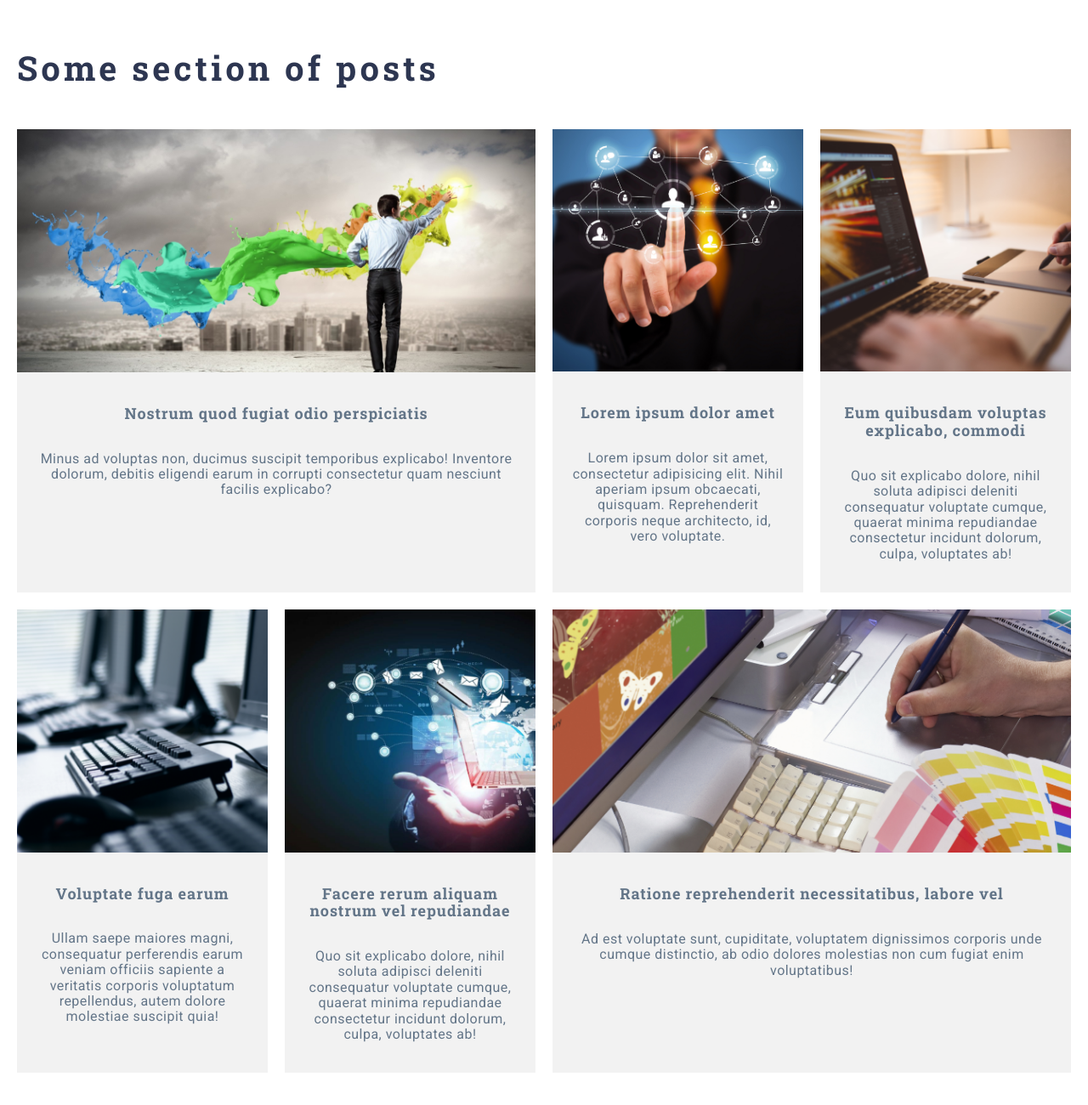
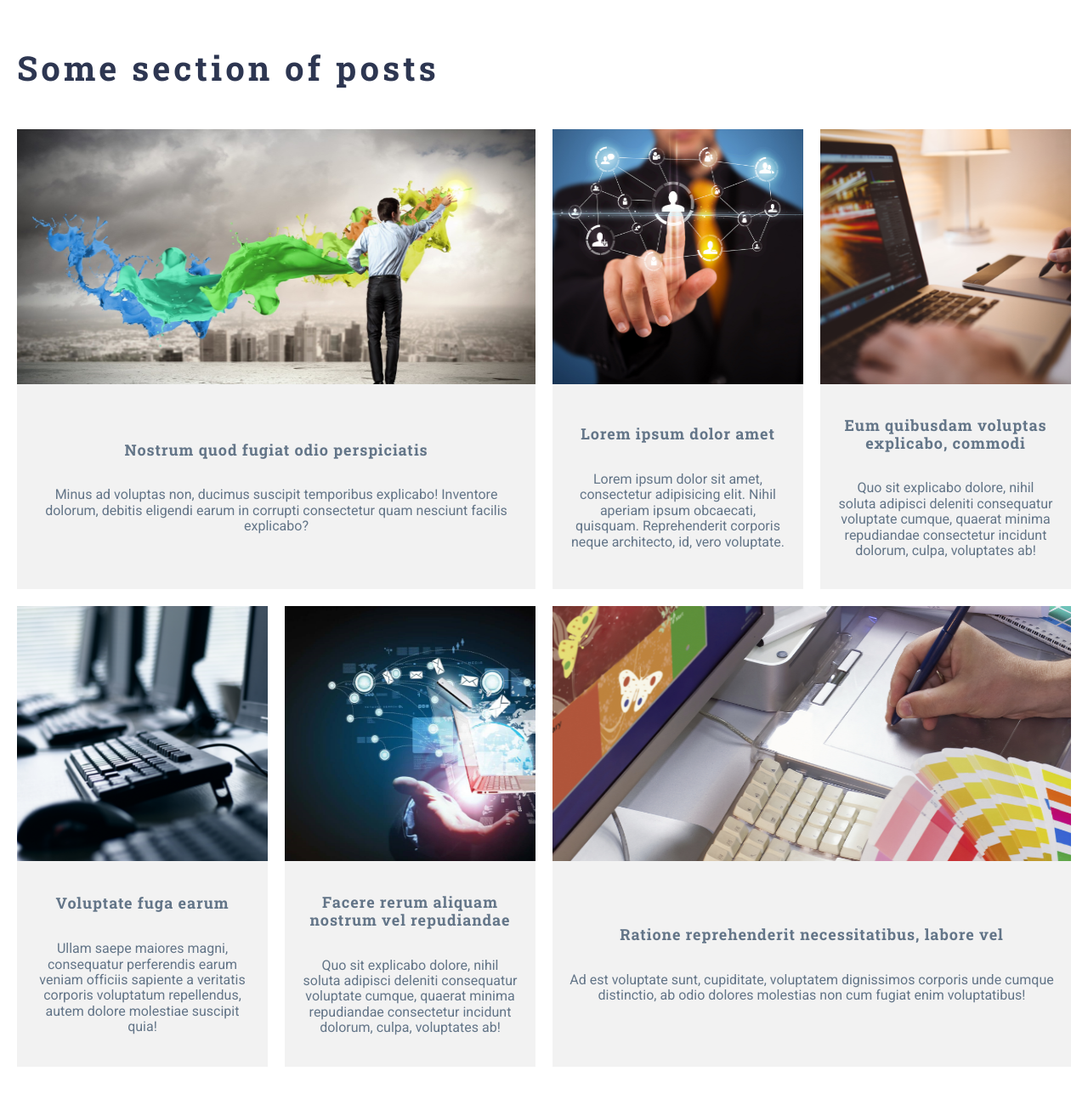
Before and after one commit to Vadim-Nikolaev/grid_template, a website: page index.html in a window 1280 px wide. Shown: the part 2565-3865 px from the top of the page at 85% size. Drawn offline with Linux system fonts and the light colour scheme.

Commit message:
finished section posts

```diff
--- a/assets/scss/components/sections/_section-posts.scss
+++ b/assets/scss/components/sections/_section-posts.scss
@@ -29,6 +29,10 @@
   }
 
   &-item__link {
+    display: grid;
+    overflow: hidden;
+    height: 100%;
+    grid-template-rows: 300px 1fr;
   }
 
   &-item__image {
@@ -45,6 +49,7 @@
     display: grid;
     align-content: center;
     padding: $gap;
+
     & h3 {
       font-family: $font-header;
       letter-spacing: 0.05em;
@@ -58,7 +63,7 @@
       font-family: $font-main;
       text-align: center;
       color: $color-gray;
-      letter-spacing: 0.03em;
+      letter-spacing: 0.0001em;
       transition: color 0.5s;
       line-height: 1.15;
     }
--- a/index.html
+++ b/index.html
@@ -167,29 +167,25 @@
 
   </section>
 
-  <section class="form">
-    <div class="form__container" action="#">
+  <form class="form" action="#">
+    <div class="form__container">
       <div class="form-item">
         <input class="form-item__input" placeholder="Your name...">
-
-        </input>
       </div>
       <div class="form-item">
         <input class="form-item__input" placeholder="Your email...">
-
-        </input>
       </div>
       <div class="form-item">
         <button class="btn btn--primary" type="submit">Subscribe</button>
       </div>
     </div>
-  </section>
+  </form>
 
   <section class="posts">
     <div class="posts__container">
       <h2>Some section of posts</h2>
       <div class="posts__grid">
-        <aricle class="posts__item">
+        <article class="posts__item">
           <a class="posts-item__link" href="#">
             <div class="posts-item__image"><img src="assets/img/img-post-1.png" alt="post image"></div>
             <div class="posts-item__caption">
@@ -199,8 +195,8 @@
                 corrupti consectetur quam nesciunt facilis explicabo?</p>
             </div>
           </a>
-        </aricle>
-        <aricle class="posts__item">
+        </article>
+        <article class="posts__item">
           <a class="posts-item__link" href="#">
             <div class="posts-item__image"><img src="assets/img/img-post-2.png" alt="post image"></div>
             <div class="posts-item__caption">
@@ -212,8 +208,8 @@
                 architecto, id, vero voluptate.</p>
             </div>
           </a>
-        </aricle>
-        <aricle class="posts__item">
+        </article>
+        <article class="posts__item">
           <a class="posts-item__link" href="#">
             <div class="posts-item__image"><img src="assets/img/img-post-3.png" alt="post image"></div>
             <div class="posts-item__caption">
@@ -225,8 +221,8 @@
                 voluptates ab!</p>
             </div>
           </a>
-        </aricle>
-        <aricle class="posts__item">
+        </article>
+        <article class="posts__item">
           <a class="posts-item__link" href="#">
             <div class="posts-item__image"><img src="assets/img/img-post-4.png" alt="post image"></div>
             <div class="posts-item__caption">
@@ -238,8 +234,8 @@
                 autem dolore molestiae suscipit quia!</p>
             </div>
           </a>
-        </aricle>
-        <aricle class="posts__item">
+        </article>
+        <article class="posts__item">
           <a class="posts-item__link" href="#">
             <div class="posts-item__image"><img src="assets/img/img-post-5.png" alt="post image"></div>
             <div class="posts-item__caption">
@@ -251,8 +247,8 @@
                 voluptates ab!</p>
             </div>
           </a>
-        </aricle>
-        <aricle class="posts__item">
+        </article>
+        <article class="posts__item">
           <a class="posts-item__link" href="#">
             <div class="posts-item__image"><img src="assets/img/img-post-6.png" alt="post image"></div>
             <div class="posts-item__caption">
@@ -262,7 +258,7 @@
                 molestias non cum fugiat enim voluptatibus!</p>
             </div>
           </a>
-        </aricle>
+        </article>
       </div>
       <div class="posts__action"></div>
     </div>
```
Also changed, not shown: assets/css/style.css.
